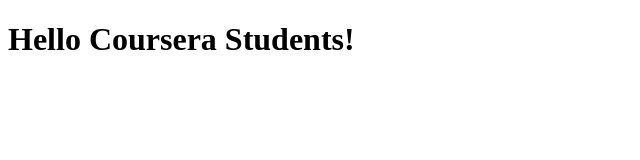
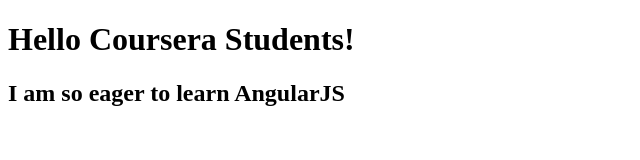
Before and after one commit to viktor-stefanovski/angularJS, a plain HTML site: page index.html in a window 1280 px wide. Shown: the whole page, without its empty margins (0-640 px from the left). Drawn offline with Linux system fonts and the light colour scheme.

Commit message:
Expresing my feels

```diff
--- a/index.html
+++ b/index.html
@@ -6,5 +6,6 @@
   </head>
   <body>
     <h1>Hello Coursera Students!</h1>
+    <h2>I am so eager to learn AngularJS</h2>
   </body>
 </html>
```
